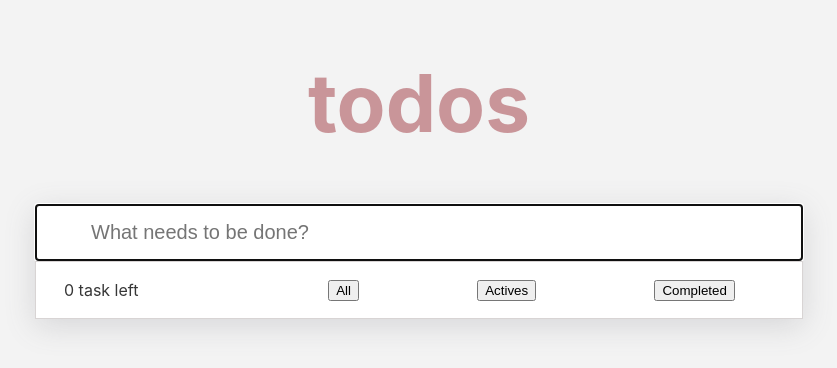
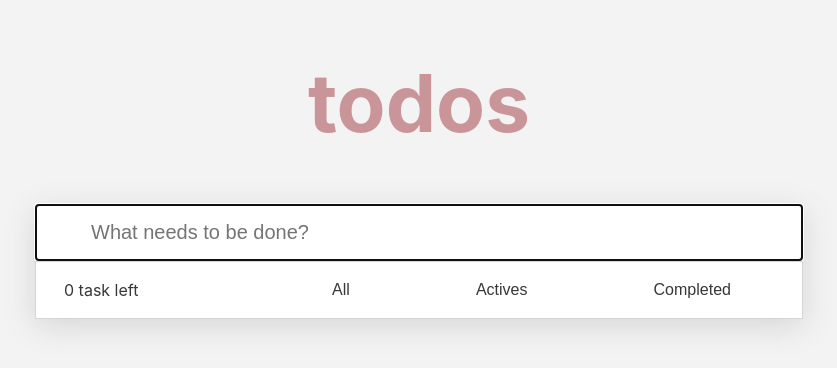
Before and after one commit to yuki-o1o5/ToDoList, a React (Create React App) app: page / in a window 1280 px wide. Shown: the top 368 px of the page, without its empty margins (221-1058 px from the left). Built offline with nearby package versions, Linux system fonts and the light colour scheme.

Commit message:
refactor/add button style

```diff
--- a/src/App.js
+++ b/src/App.js
@@ -10,9 +10,12 @@ export const AppContext = createContext();
 export function App() {
   const [todos, setTodos] = useState([]);
   const [status, setStatus] = useState(null);
+  const [buttonClassName, setbuttonClassName] = useState(null);
+  const contextValue = { todos, setTodos };
 
-  const contextValue = { todos, setTodos};
-
+  // ----------------------------------------------------------------
+  // Create new task
+  // ----------------------------------------------------------------
   const handleAddTodo = (event) => {
     if (event.target.value.length > 0 && event.key === "Enter") {
       let myListName = event.target.value;
@@ -26,17 +29,30 @@ export function App() {
     }
   };
 
+  // ----------------------------------------------------------------
+  // Set the status when I click the button
+  // ----------------------------------------------------------------
+
   const clickAll = () => {
     setStatus(null);
+    setbuttonClassName("all");
   };
 
   const clickActive = () => {
     setStatus("active");
+    setbuttonClassName("active");
   };
 
   const clickCompleted = () => {
     setStatus("completed");
+    setbuttonClassName("completed");
   };
+
+  // ----------------------------------------------------------------
+  // Change todos by the status
+  // todos.isCompleted = false => "active"
+  // todos.isCompleted = true  => "completed"
+  // ----------------------------------------------------------------
 
   const filteredTodos = todos.filter((todo) => {
     if (status === "active") {
@@ -70,9 +86,28 @@ export function App() {
                 } tasks left `}
           </div>
           <div className="buttonContainer">
-            <button onClick={clickAll}>All</button>
-            <button onClick={clickActive}>Actives</button>
-            <button onClick={clickCompleted}>Completed</button>
+            <button
+              className={buttonClassName === "all" ? "button active" : "button"}
+              onClick={clickAll}
+            >
+              All
+            </button>
+            <button
+              className={
+                buttonClassName === "active" ? "button active" : "button"
+              }
+              onClick={clickActive}
+            >
+              Actives
+            </button>
+            <button
+              className={
+                buttonClassName === "completed" ? "button active" : "button"
+              }
+              onClick={clickCompleted}
+            >
+              Completed
+            </button>
           </div>
         </div>
       </div>
--- a/src/components/TodoList/TodoList.jsx
+++ b/src/components/TodoList/TodoList.jsx
@@ -88,7 +88,6 @@ function Todo({ eachTodo }) {
   );
 }
 
-
 //   // custom hooks -> update todos
 //   todos = todos.filter((todo) => todo.id !== id);
 // }
```
